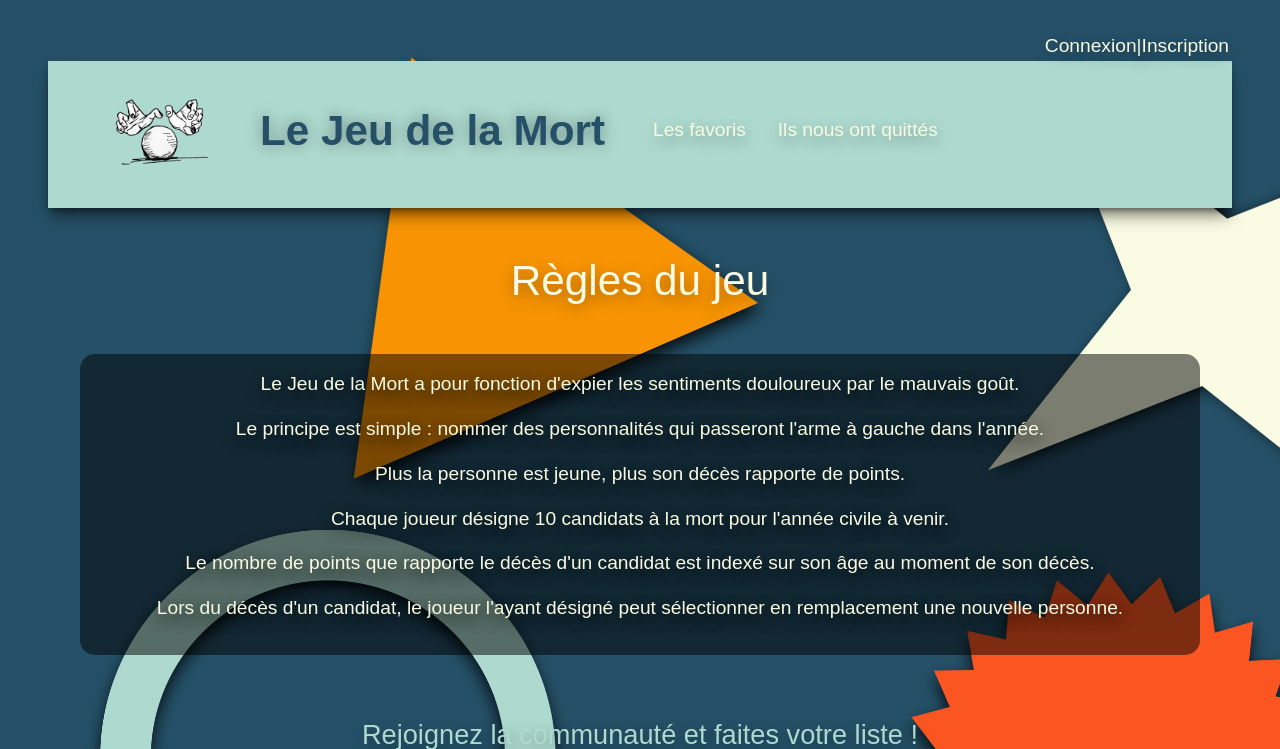
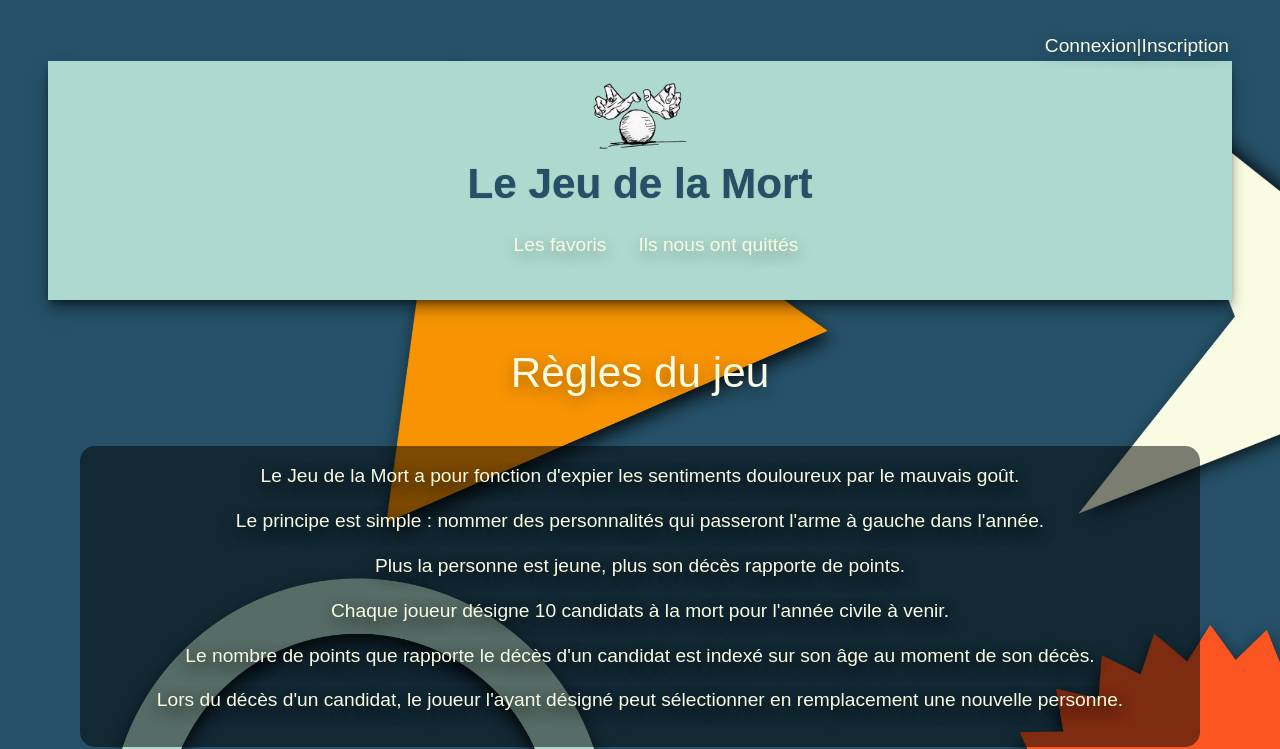
Before and after one commit to Vertocz/lejeudelamort, a Django app: page / in a window 1280 px wide. Shown: the top 749 px of the page. Run offline with Django 4.2, Linux system fonts and the light colour scheme; data that the repository does not hold is empty; parts of the project's set-up code (start-up, migrations or seed data) failed here and were passed over; some web fonts are replaced.

Commit message:
mise à jour navbar

```diff
--- a/JeuDeLaMort/JeuDeLaMort/static/jdm/style-jdm.css
+++ b/JeuDeLaMort/JeuDeLaMort/static/jdm/style-jdm.css
@@ -31,7 +31,7 @@ h1 {
     font-weight: bold;
     white-space: nowrap;
     color: #255067;
-    text-shadow: rgba(0, 0, 0, 0.35) 0px 0px 15px;
+    text-shadow: rgba(0, 0, 0, 0.5) 0px 0px 1px;
 }
 
 h2 {
--- a/JeuDeLaMort/JeuDeLaMort/templates/jdm/base.html
+++ b/JeuDeLaMort/JeuDeLaMort/templates/jdm/base.html
@@ -18,13 +18,12 @@
 
 <header>
     <nav>
-    <ul style="list-style-type: none; display: flex; align-items: center;">
-        <li>
-            <a href="{% url 'jdm-index' %}"><img src="{% static 'jdm/voyance.png' %}" width="100px"></a>
-        </li>
-        <li>
-            <a href="{% url 'jdm-index' %}"><span id="titre">Le Jeu de la Mort</span></a>
-        </li>
+        <div style="align-items: center">
+        <a href="{% url 'jdm-index' %}"><img src="{% static 'jdm/voyance.png' %}" width="100px"></a>
+        <a href="{% url 'jdm-index' %}"><span id="titre">Le Jeu de la Mort</span></a>
+        </div>
+    <ul style="list-style-type: none; display: flex; align-items: center; justify-content:center">
+
         {% if user.is_authenticated %}
         <li>
             <a href="{% url 'salle-attente' %}">Ma salle d'attente</a>
```
